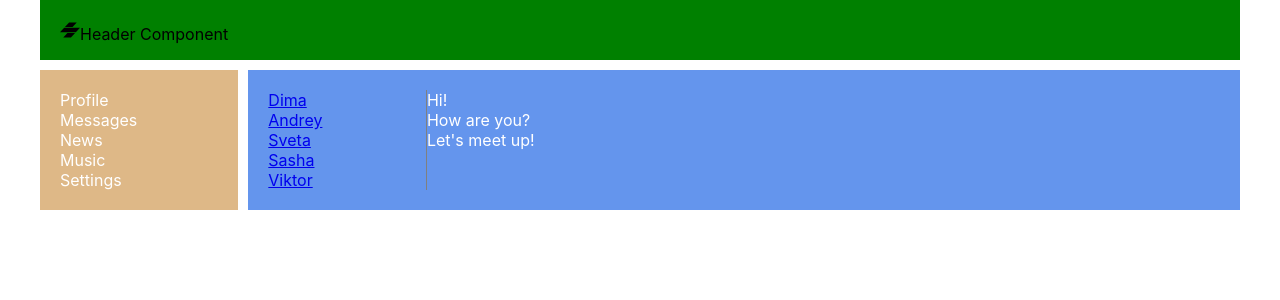
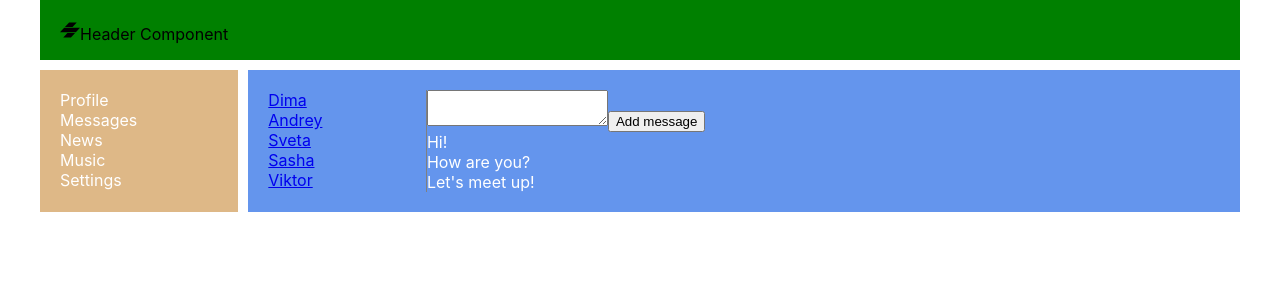
Before and after one commit to AleksandrKompanetc/social-network, a React (Create React App) app: page /dialogs in a window 1280 px wide. Shown: the top 300 px of the page. Built offline with nearby package versions, Linux system fonts and the light colour scheme.

Commit message:
created addPost function

```diff
--- a/src/components/Dialogs/Dialogs.jsx
+++ b/src/components/Dialogs/Dialogs.jsx
@@ -5,15 +5,26 @@ import styles from "./Dialogs.module.css";
 
 const Dialogs = (props) => {
 
+  let newMessage = React.createRef();
+
   let dialogsElements = props.state.dialogs.map( dialog => <DialogItem name={dialog.name} id={dialog.id} />)
   let messagesElements = props.state.messages.map( message => <Message message={message.message} />)
+
+  let addMessage = () => {
+    let text = newMessage.current.value;
+  }
 
   return (
     <div className={styles.dialogs}>
       <div className={styles.dialogsItems}>
         {dialogsElements}
       </div>
+
       <div className={styles.messages}>
+        <div>
+          <textarea ref={newMessage}></textarea>
+          <button onClick={addMessage}>Add message</button>
+        </div>
         {messagesElements}
       </div>
     </div>
--- a/src/index.js
+++ b/src/index.js
@@ -4,8 +4,11 @@ import './index.css';
 import App from './App';
 import reportWebVitals from './reportWebVitals';
 import state from './redux/state.js';
+import { addPost } from './redux/state.js';
 
 const root = ReactDOM.createRoot(document.getElementById('root'));
+
+addPost("Samurai Jack");
 root.render(
   <React.StrictMode>
     <App state={state} />
--- a/src/redux/state.js
+++ b/src/redux/state.js
@@ -24,4 +24,14 @@ let state = {
   sidebar: {}
 }
 
+export let addPost = (postMessage) => {
+  let newPost = {
+    id: 5,
+    message: postMessage,
+    likesCount: 0
+  }
+
+  state.profilePage.posts.push(newPost);
+}
+
 export default state;
```
